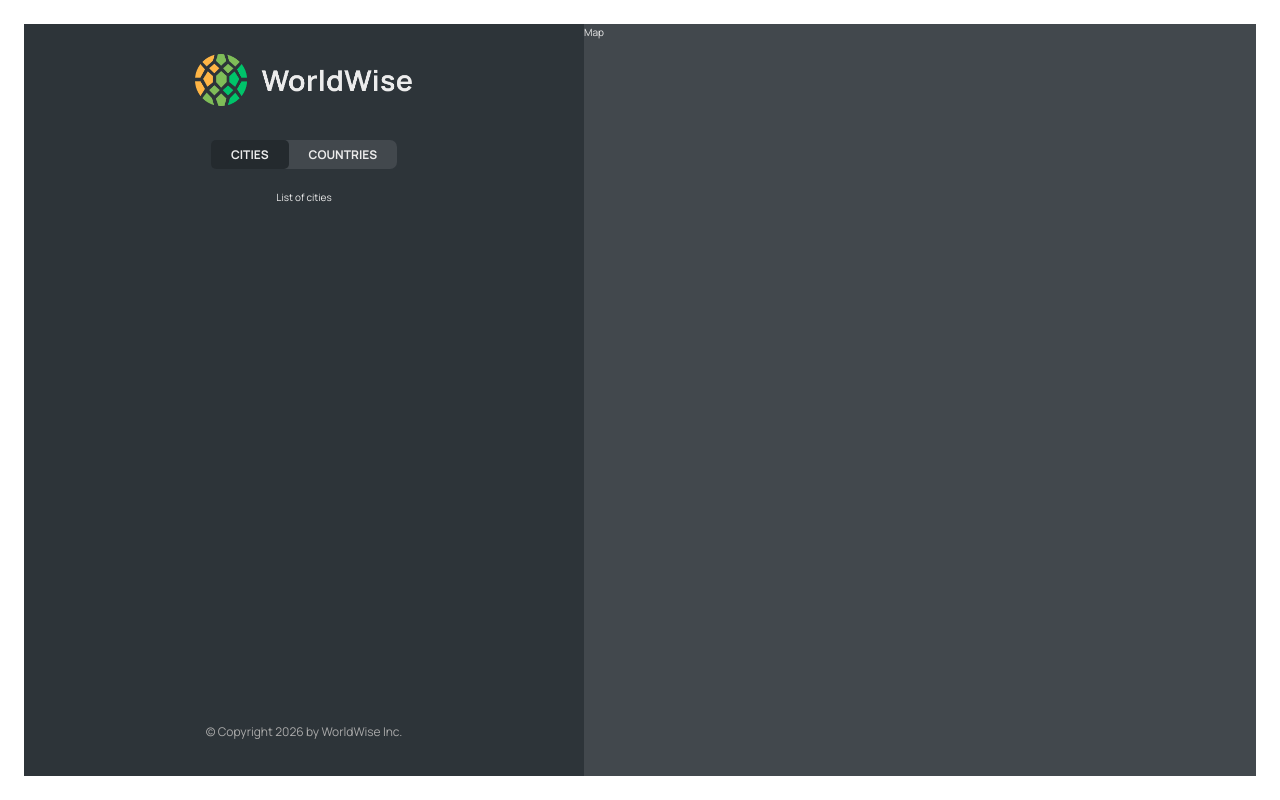
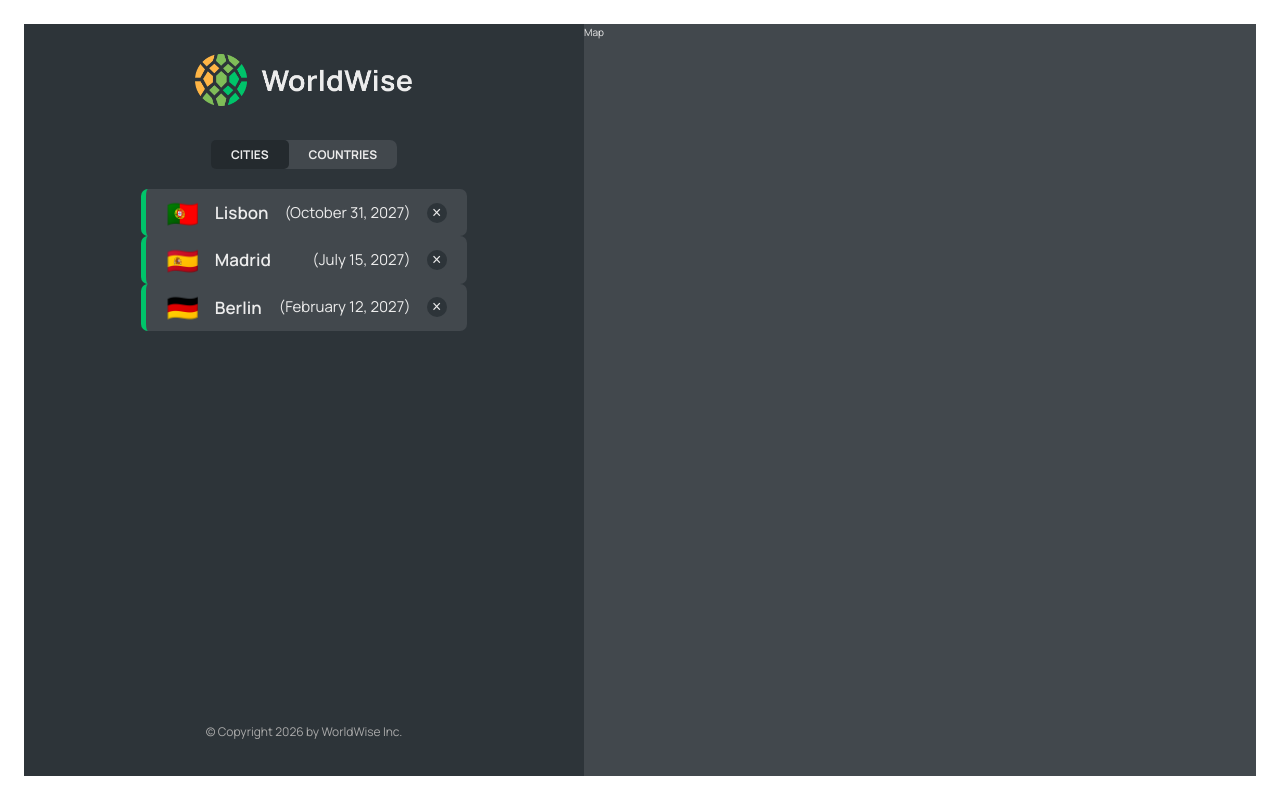
Before and after one commit to seoyeonum/worldwide, a React (Vite) app: page /app/cities in a window 1280 px wide. Built offline with nearby package versions, Linux system fonts and the light colour scheme; data requests are answered from the project's data file.

Commit message:
✨ feat: implement the cities list
- install json-server to build fake server
- fetch cities data with useState and useEffect
- add the cities list with CityList and CityItem components

```diff
--- a/package.json
+++ b/package.json
@@ -7,9 +7,11 @@
     "dev": "vite",
     "build": "vite build",
     "lint": "eslint . --ext js,jsx --report-unused-disable-directives --max-warnings 0",
-    "preview": "vite preview"
+    "preview": "vite preview",
+    "server": "json-server --watch data/cities.json --port 8000"
   },
   "dependencies": {
+    "json-server": "^1.0.0-beta.15",
     "react": "^18.2.0",
     "react-dom": "^18.2.0",
     "react-router-dom": "^6.30.3"
--- a/src/App.jsx
+++ b/src/App.jsx
@@ -5,8 +5,30 @@
 import Homepage from './pages/Homepage';
 import AppLayout from './pages/AppLayout';
 import PageNotFound from './pages/PageNotFound';
+import CityList from './components/CityList';
+import { useEffect, useState } from 'react';
 
+const BASE_URL = 'http://localhost:8000';
 function App() {
+  const [cities, setCities] = useState([]);
+  const [isLoading, setIsLoading] = useState(false);
+
+  useEffect(function () {
+    async function fetchCities() {
+      try {
+        setIsLoading(true);
+        const res = await fetch(`${BASE_URL}/cities`);
+        const data = await res.json();
+        setCities(data);
+      } catch {
+        alert('There was an error loading data...');
+      } finally {
+        setIsLoading(false);
+      }
+    }
+    fetchCities();
+  }, []);
+
   return (
     <BrowserRouter>
       <Routes>
@@ -15,8 +37,14 @@
         <Route path="pricing" element={<Pricing />} />
         <Route path="login" element={<Login />} />
         <Route path="app" element={<AppLayout />}>
-          <Route index element={<p>List of cities</p>} />
-          <Route path="cities" element={<p>List of cities</p>}></Route>
+          <Route
+            index
+            element={<CityList cities={cities} isLoading={isLoading} />}
+          />
+          <Route
+            path="cities"
+            element={<CityList cities={cities} isLoading={isLoading} />}
+          ></Route>
           <Route path="countries" element={<p>Countries</p>}></Route>
           <Route path="form" element={<p>Form</p>}></Route>
         </Route>
--- /dev/null
+++ b/src/components/CityItem.jsx
@@ -0,0 +1,23 @@
+import styles from './CityItem.module.css';
+
+const formatDate = (date) =>
+  new Intl.DateTimeFormat('en', {
+    day: 'numeric',
+    month: 'long',
+    year: 'numeric',
+  }).format(new Date(date));
+
+function CityItem({ city }) {
+  const { cityName, emoji, date } = city;
+
+  return (
+    <li className={styles.cityItem}>
+      <span className={styles.emoji}>{emoji}</span>
+      <h3 className={styles.name}>{cityName}</h3>
+      <time className={styles.date}>({formatDate(date)})</time>
+      <button className={styles.deleteBtn}>&times;</button>
+    </li>
+  );
+}
+
+export default CityItem;
--- /dev/null
+++ b/src/components/CityList.jsx
@@ -0,0 +1,33 @@
+import Spinner from './Spinner';
+import styles from './CityList.module.css';
+import CityItem from './CityItem';
+import Message from './Message';
+
+function CityList({ cities, isLoading }) {
+  if (isLoading) return <Spinner />;
+
+  if (!cities.length)
+    return (
+      <Message message="Add your first city by clicking on a city on the map" />
+    );
+  return (
+    <ul className={styles.CityList}>
+      {cities.map((city) => (
+        <CityItem city={city} key={city.id} />
+      ))}
+    </ul>
+  );
+}
+
+export default CityList;
+
+//////////////////////////////
+
+// ※ Fake server 구축을 위해,
+
+// - npm i json-server
+
+// - package.json script에 아래 문구 추가
+// "server": "json-server --watch data/cities.json --port 8000 --delay 500"
+
+// - npm run server
```
Also changed, not shown: 1 other file (tests, documents, lock files or other folders).
